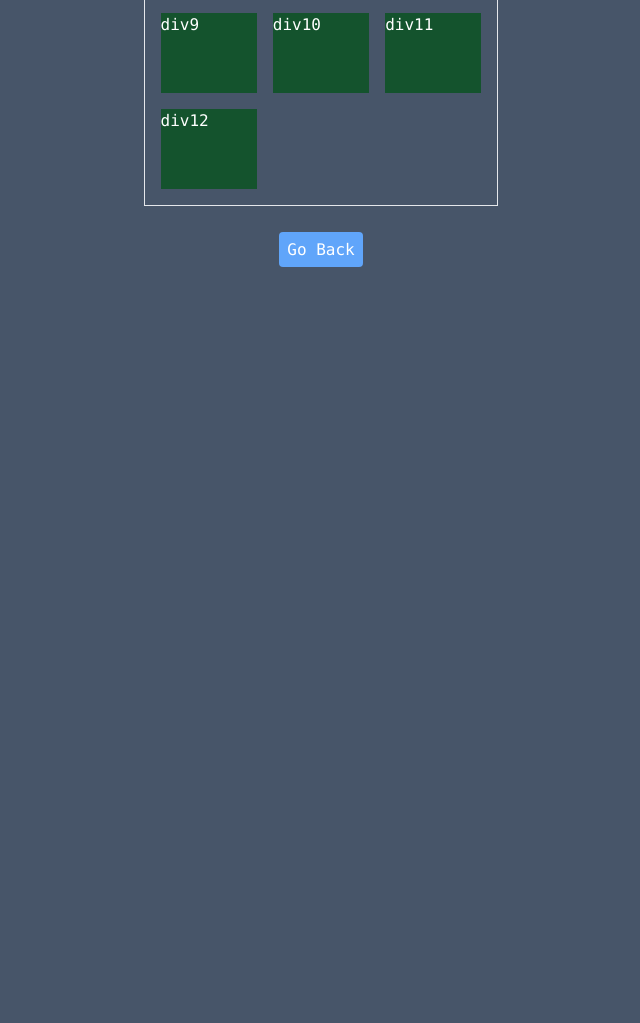
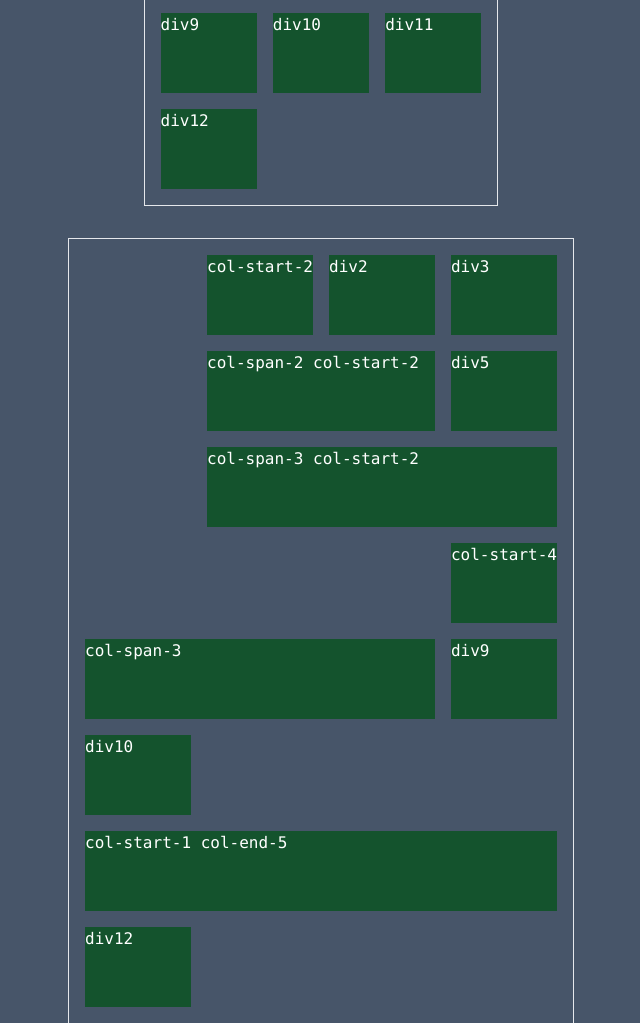
Before and after one commit to ArkarHein44/tailwindcss, a website: page src/gridtemplatecolumn.html in a window 1280 px wide. Shown: the part 738-1761 px from the top of the page, without its empty margins (319-959 px from the left). Before the commit the page ends 1005 px from the top, so only its background shows below. Drawn offline with Linux system fonts and the light colour scheme.

Commit message:
a little bit changes

```diff
--- a/src/gridtemplatecolumn.html
+++ b/src/gridtemplatecolumn.html
@@ -35,6 +35,21 @@
 		<div class="h-20 bg-green-900">div9</div>
 		<div class="h-20 bg-green-900">div10</div>
 		<div class="h-20 bg-green-900">div11</div>
+		<div class="h-20 bg-green-900">div12</div>
+	</div>
+
+	<div class="text-white grid grid-cols-3 gap-4 border p-4 m-4 mb-4">
+		<div class="h-20 bg-green-900 col-start-2">col-start-2</div>
+		<div class="h-20 bg-green-900">div2</div>
+		<div class="h-20 bg-green-900">div3</div>
+		<div class="h-20 bg-green-900 col-span-2 col-start-2">col-span-2 col-start-2</div>
+		<div class="h-20 bg-green-900">div5</div>
+		<div class="h-20 bg-green-900  col-span-3 col-start-2"> col-span-3 col-start-2</div>
+		<div class="h-20 bg-green-900 col-start-4">col-start-4</div>
+		<div class="h-20 bg-green-900 col-span-3">col-span-3</div>
+		<div class="h-20 bg-green-900">div9</div>
+		<div class="h-20 bg-green-900">div10</div>
+		<div class="h-20 bg-green-900  col-start-1 col-end-5"> col-start-1 col-end-5</div>
 		<div class="h-20 bg-green-900">div12</div>
 	</div>
 
```
Also changed, not shown: src/css/style.css.
